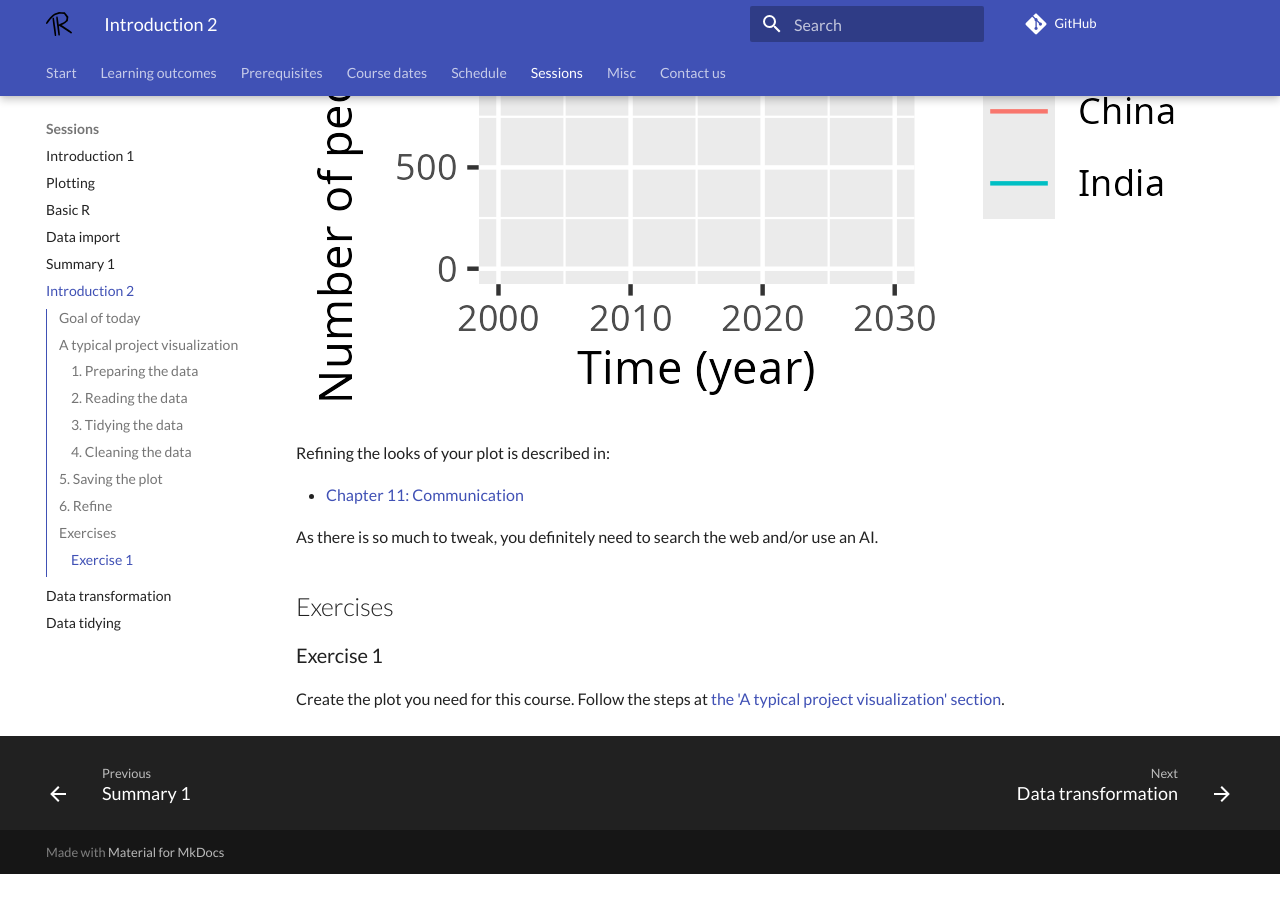
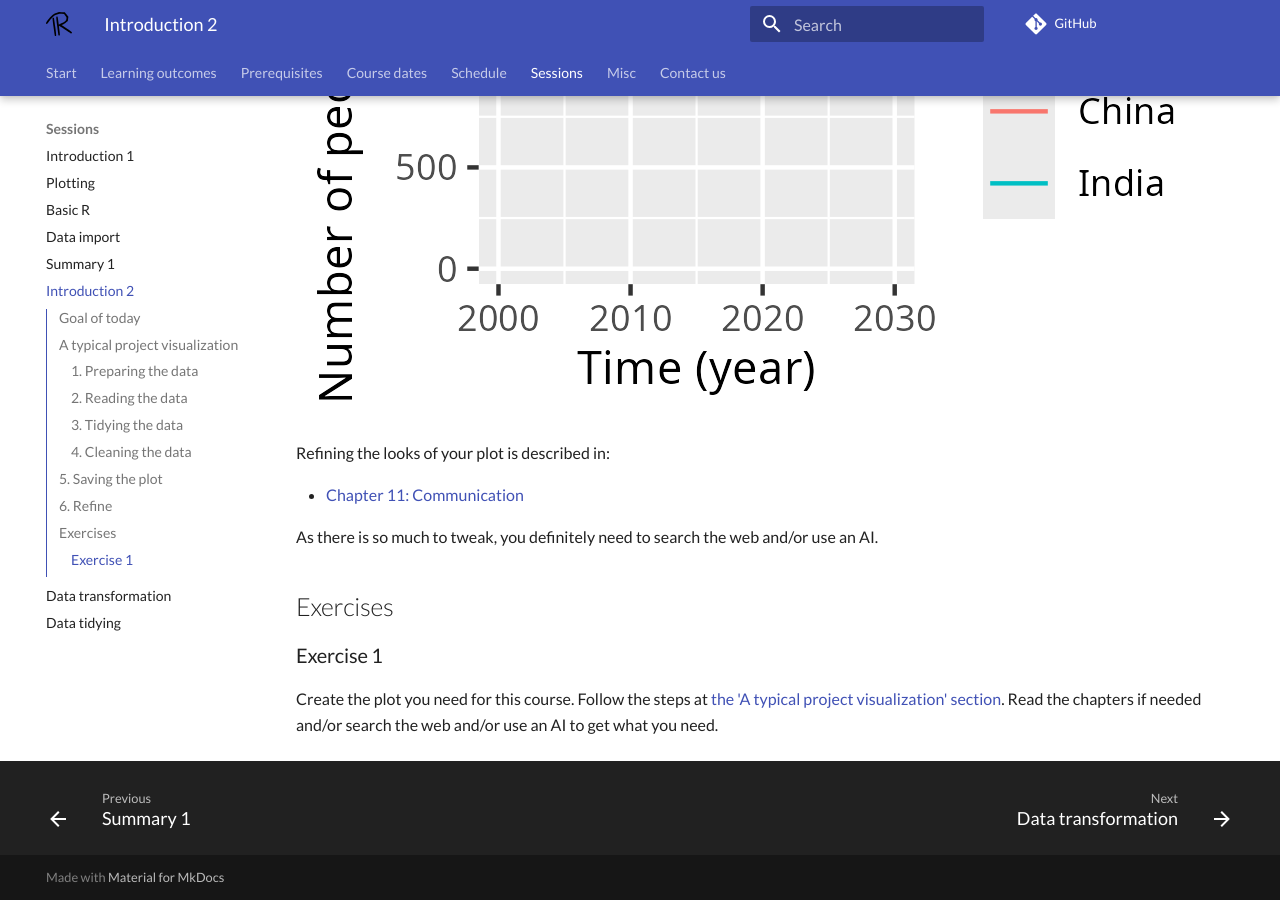
Before and after one commit to richelbilderbeek/intro_r_course, an MkDocs documentation site: the page built from docs/introduction_2/README.md, in a window 1280 px wide and 900 px high, scrolled down 4833 px. Built offline with MkDocs 1.6.1 and Material for MkDocs 9.7.7, drawn with Linux system fonts in a browser that asks for light colours; comment, search, counter and statistics services are not loaded; before the commit the page ends 5707 px from its top, so only the background shows below that.

Commit message:
Intro only

```diff
--- a/docs/introduction_2/README.md
+++ b/docs/introduction_2/README.md
@@ -191,3 +191,5 @@ and/or use an AI.
 
 Create the plot you need for this course.
 Follow the steps at [the 'A typical project visualization' section](#a-typical-project-visualization).
+Read the chapters if needed and/or search the web and/or use an AI to get what
+you need.
```
Also changed, not shown: docs/schedule.md (+1 -1 lines).
